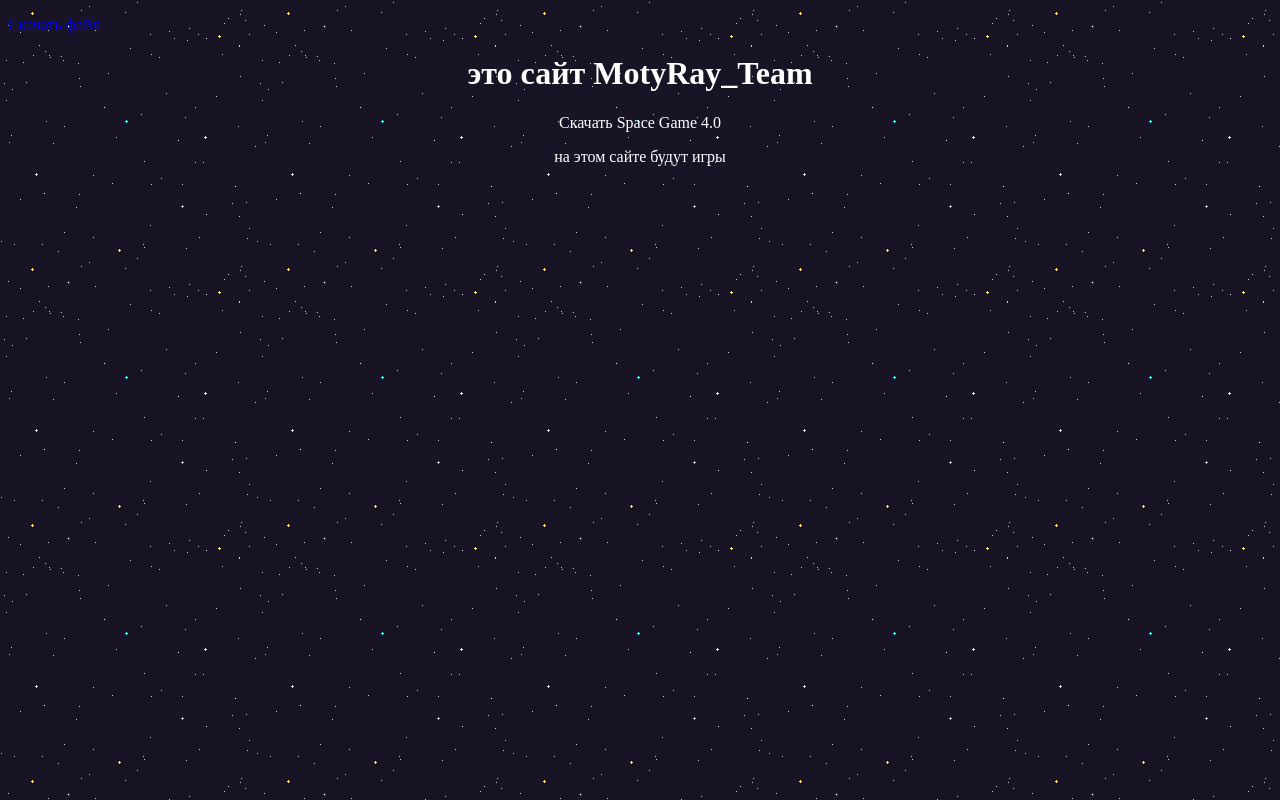
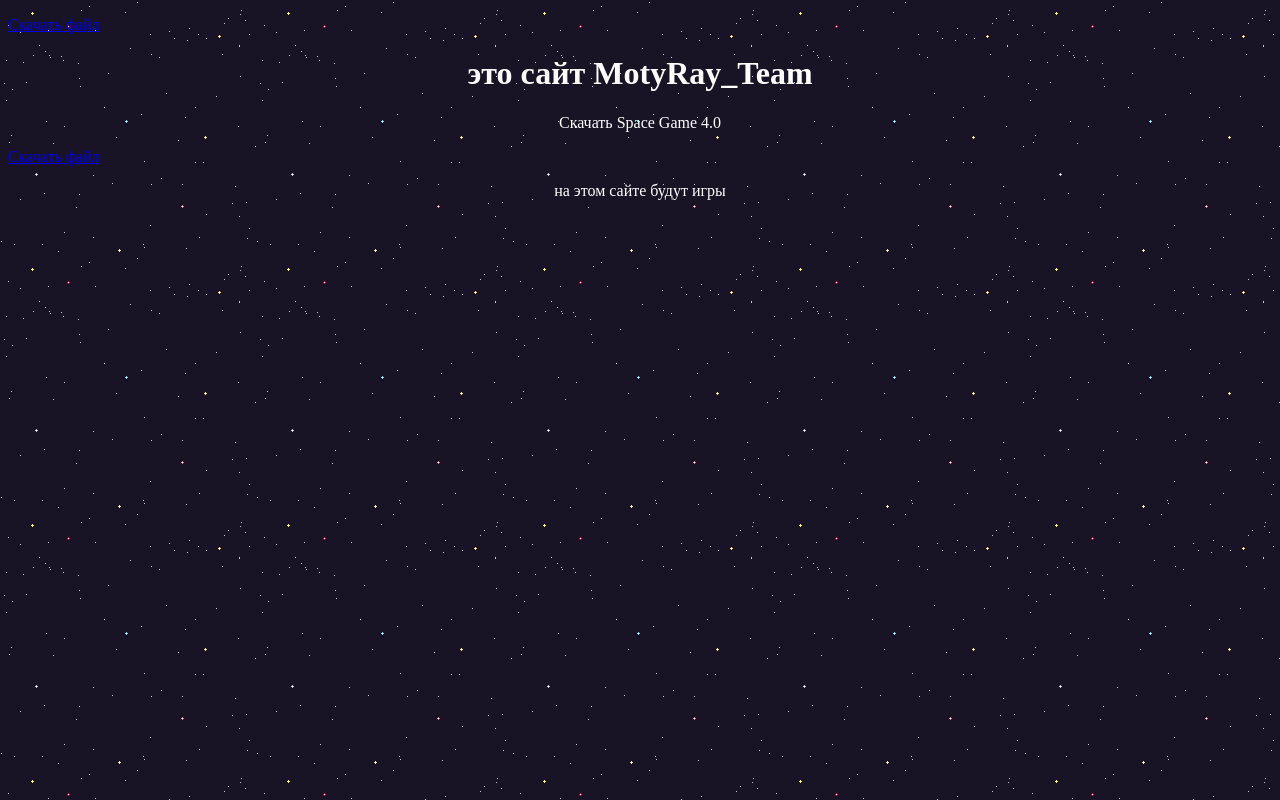
Before and after one commit to moit666/MotyRayTeam, a plain HTML site: page index.html in a window 1280 px wide. Drawn offline with Linux system fonts and the light colour scheme.

Commit message:
Update index.html

```diff
--- a/index.html
+++ b/index.html
@@ -24,6 +24,7 @@
 
         <section>
           <p align="center" style="color:White">Скачать Space Game 4.0</p>
+          <a href="SpaceGame (4).zip" download>Скачать файл</a>
           <p align="center" style="color:White">на этом сайте будут игры</p>
         </section>
         <section>
```
